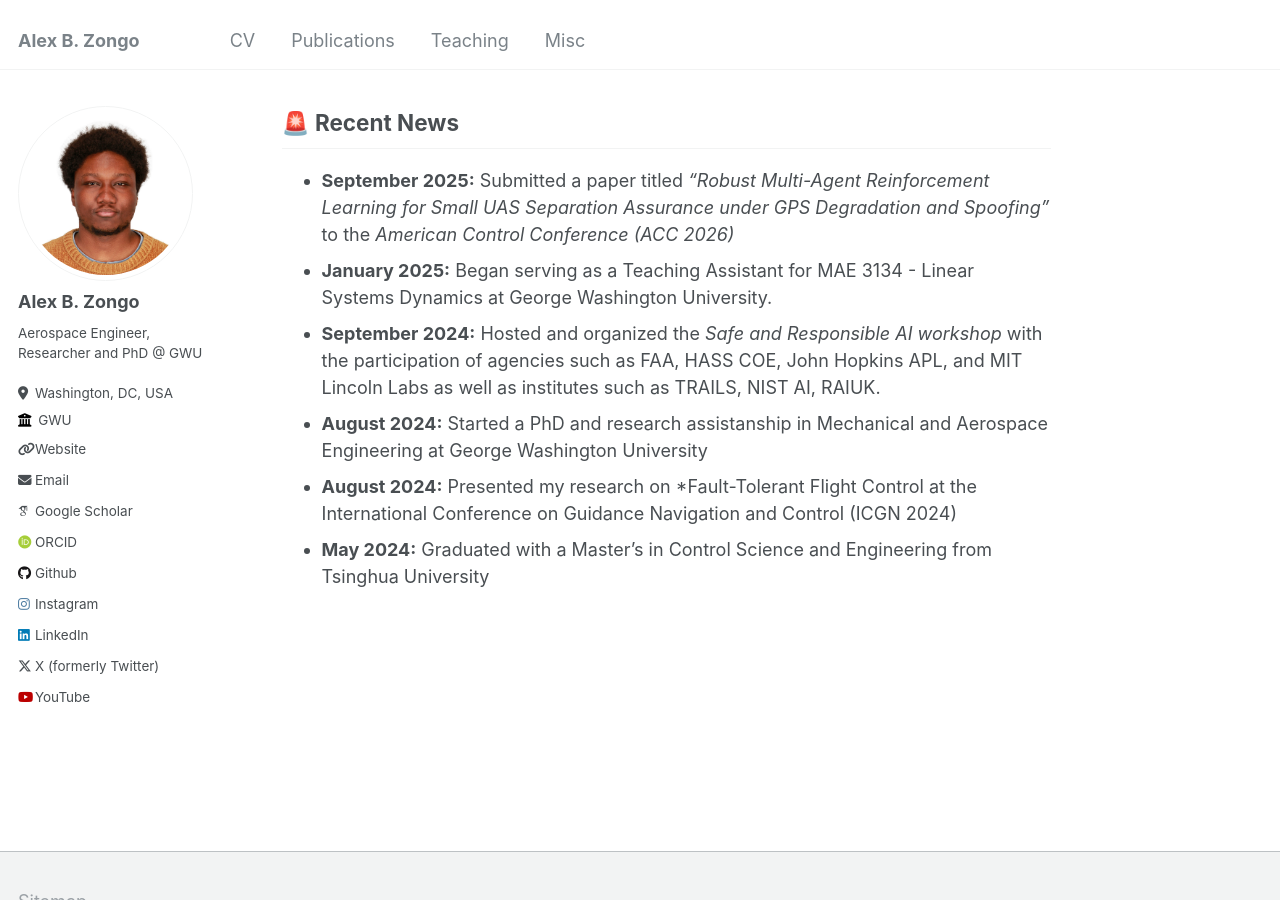
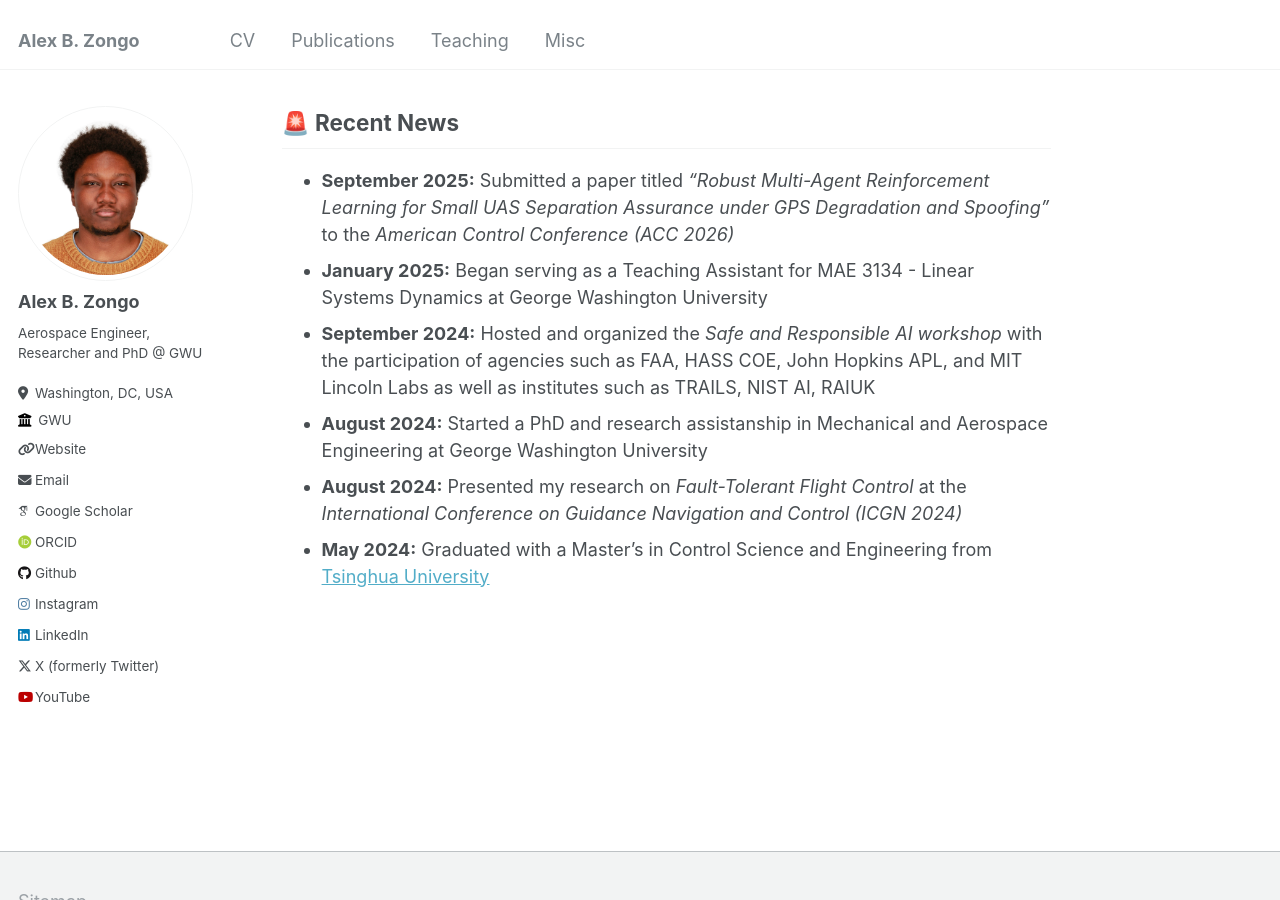
Before and after one commit to Alex-Zongo/alex-zongo.github.io, a Jekyll site: the page built from _pages/about.md, in a window 1280 px wide and 900 px high, scrolled down 560 px. Built offline with Jekyll 4.4.1, drawn with Linux system fonts in a browser that asks for light colours; some web fonts are replaced; some of the changed lines change nothing that is shown.

Commit message:
fix typos

```diff
--- a/_pages/about.md
+++ b/_pages/about.md
@@ -21,11 +21,11 @@ For a comprehensive overview of my education, experience, and skills, visit my [
 ## 🚨 Recent News
 
 - **September 2025:** Submitted a paper titled *"Robust Multi-Agent Reinforcement Learning for Small UAS Separation Assurance under GPS Degradation and Spoofing"* to the *American Control Conference (ACC 2026)*
-- **January 2025:** Began serving as a Teaching Assistant for MAE 3134 - Linear Systems Dynamics at George Washington University.
-- **September 2024:** Hosted and organized the *Safe and Responsible AI workshop* with the participation of agencies such as FAA, HASS COE, John Hopkins APL, and MIT Lincoln Labs as well as institutes such as TRAILS, NIST AI, RAIUK.
+- **January 2025:** Began serving as a Teaching Assistant for MAE 3134 - Linear Systems Dynamics at George Washington University
+- **September 2024:** Hosted and organized the *Safe and Responsible AI workshop* with the participation of agencies such as FAA, HASS COE, John Hopkins APL, and MIT Lincoln Labs as well as institutes such as TRAILS, NIST AI, RAIUK
 - **August 2024:** Started a PhD and research assistanship in Mechanical and Aerospace Engineering at George Washington University
-- **August 2024:** Presented my research on *Fault-Tolerant Flight Control at the International Conference on Guidance Navigation and Control (ICGN 2024)
-- **May 2024:** Graduated with a Master's in Control Science and Engineering from Tsinghua University
+- **August 2024:** Presented my research on *Fault-Tolerant Flight Control* at the *International Conference on Guidance Navigation and Control (ICGN 2024)*
+- **May 2024:** Graduated with a Master's in Control Science and Engineering from [Tsinghua University](https://www.tsinghua.edu.cn/en/)
 
 <!-- 📚 Hi, this is Alex. I am a PhD student in Mechanical and Aerospace Engineering at George Washington University.
 
```
